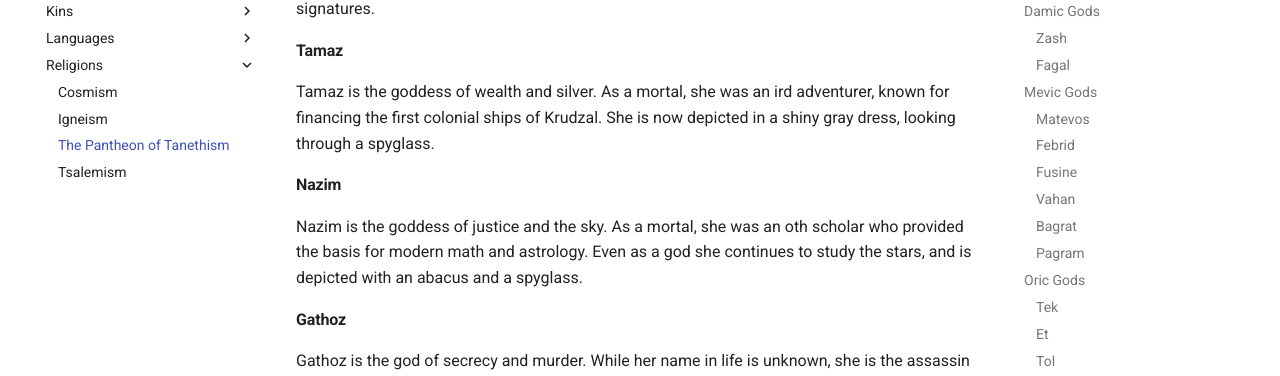
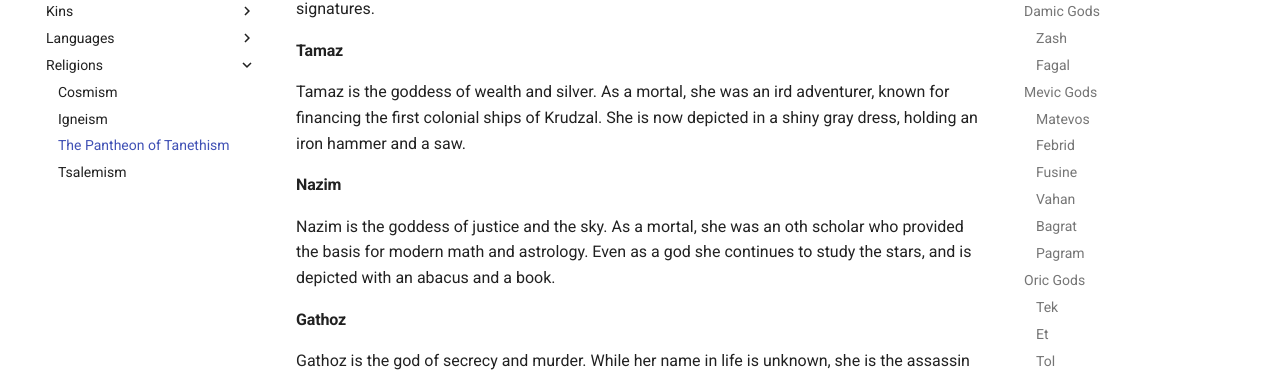
Before and after one commit to bleaktwig/yuadrem-wiki, an MkDocs documentation site: the page built from docs/religions/tanethism_pantheon.md, in a window 1280 px wide and 900 px high, scrolled down 4146 px. Shown: the part 178-554 px from the top of the window. Built offline with MkDocs 1.6.1 and Material for MkDocs 9.7.7, drawn with Linux system fonts in a browser that asks for light colours.

Commit message:
Removed "spyglass" as glass hasn't even been invented!

```diff
--- a/docs/religions/tanethism_pantheon.md
+++ b/docs/religions/tanethism_pantheon.md
@@ -93,10 +93,10 @@ Sakris is the god of fun and wine. As a mortal, he was the most devoted slave to
 Hanush is the god of teaching and books. As a mortal, they were a barkskin who mediated the peace between Gannag and the Seven Principates, and proceeded then to create the Gannagian apomantic system<!-- TODO. Link. -->. As a god, they are depicted in a thin dress made of paper scrolls with green signatures.
 
 #### Tamaz
-Tamaz is the goddess of wealth and silver. As a mortal, she was an ird adventurer, known for financing the first colonial ships of Krudzal. She is now depicted in a shiny gray dress, looking through a spyglass.
+Tamaz is the goddess of wealth and silver. As a mortal, she was an ird adventurer, known for financing the first colonial ships of Krudzal. She is now depicted in a shiny gray dress, holding an iron hammer and a saw.
 
 #### Nazim
-Nazim is the goddess of justice and the sky. As a mortal, she was an oth scholar who provided the basis for modern math and astrology. Even as a god she continues to study the stars, and is depicted with an abacus and a spyglass.
+Nazim is the goddess of justice and the sky. As a mortal, she was an oth scholar who provided the basis for modern math and astrology. Even as a god she continues to study the stars, and is depicted with an abacus and a book.
 
 #### Gathoz
 Gathoz is the god of secrecy and murder. While her name in life is unknown, she is the assassin who battled and killed Olag through Tetrachromacy<!-- TODO. Link. -->. Now, she is often attributed to murders where the perpetrator was never found. She is depicted as a kinless being with a shifting face and body.
```
